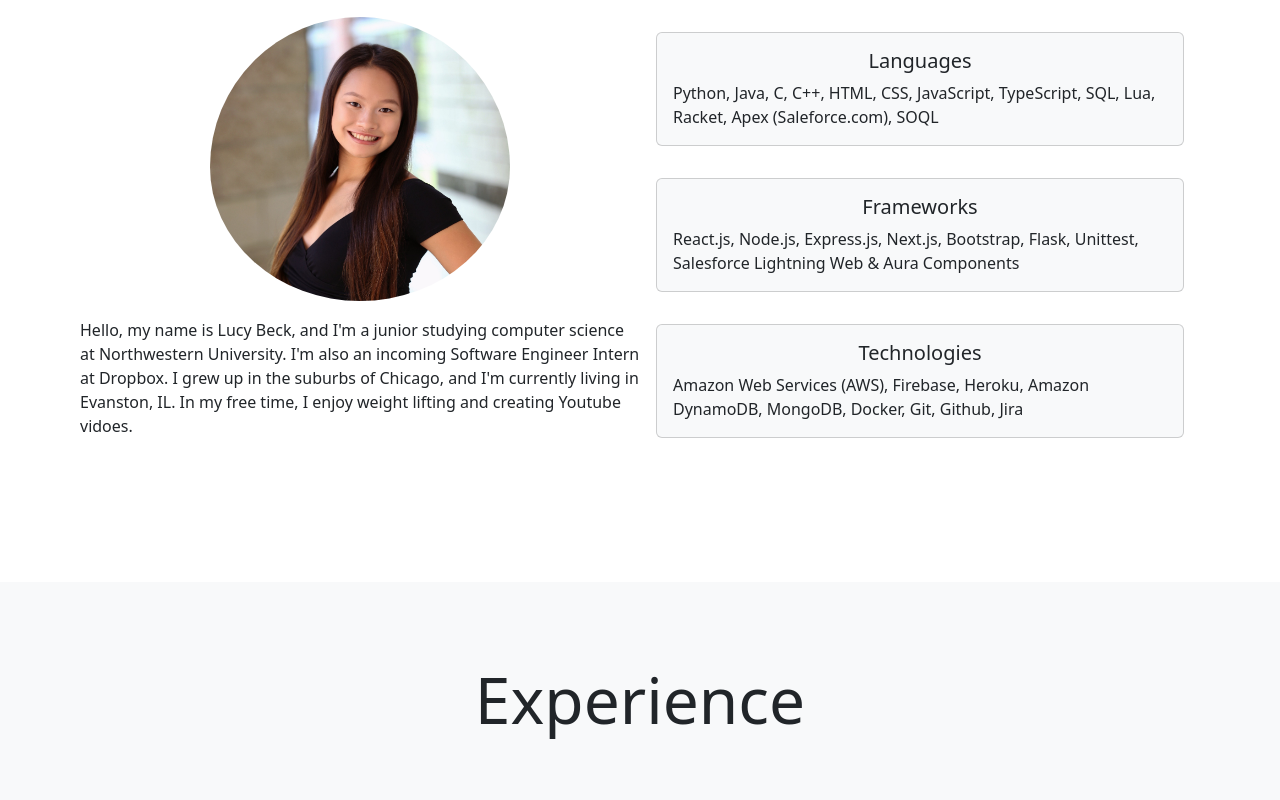
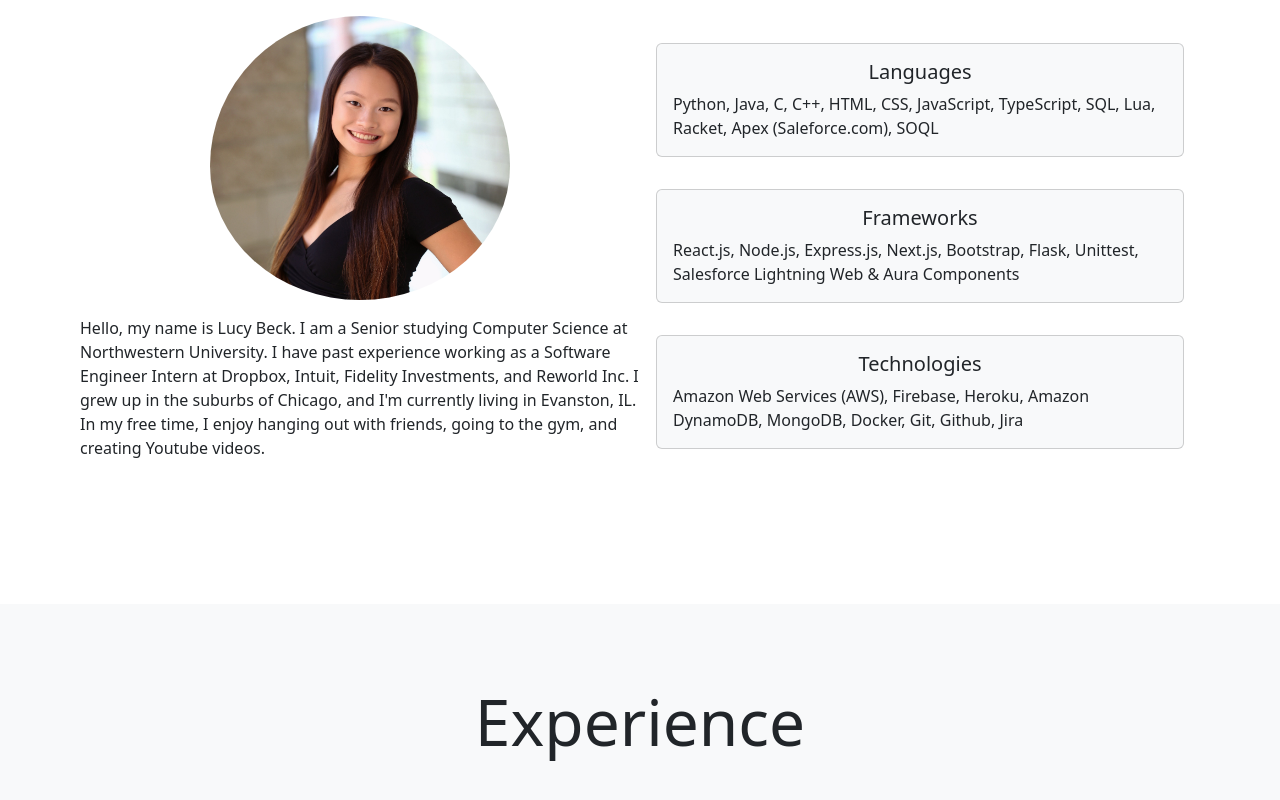
Before and after one commit to lucywbeck/lucywbeck.github.io, a React (Create React App) app: page / in a window 1280 px wide. Shown: the part 1053-1853 px from the top of the page. Built offline with nearby package versions, Linux system fonts and the light colour scheme.

Commit message:
update about

```diff
--- a/src/components/AboutPage/AboutPage.js
+++ b/src/components/AboutPage/AboutPage.js
@@ -20,7 +20,7 @@ export default function AboutPage() {
                     width={"300rem"}
                     alt="Lucy Beck"
                 />
-                <p>Hello, my name is Lucy Beck, and I'm a junior studying computer science at Northwestern University. I'm also an incoming Software Engineer Intern at Dropbox. I grew up in the suburbs of Chicago, and I'm currently living in Evanston, IL. In my free time, I enjoy weight lifting and creating Youtube vidoes.</p>
+                <p>Hello, my name is Lucy Beck. I am a Senior studying Computer Science at Northwestern University. I have past experience working as a Software Engineer Intern at Dropbox, Intuit, Fidelity Investments, and Reworld Inc. I grew up in the suburbs of Chicago, and I'm currently living in Evanston, IL. In my free time, I enjoy hanging out with friends, going to the gym, and creating Youtube videos.</p>
             </div>
 
             <div className="container2-2">
```
